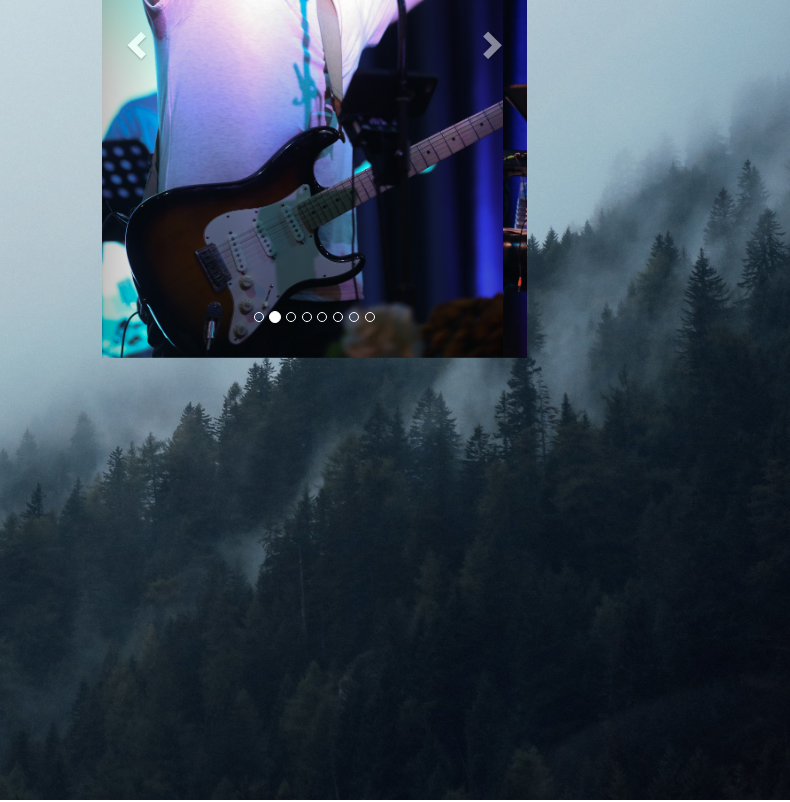
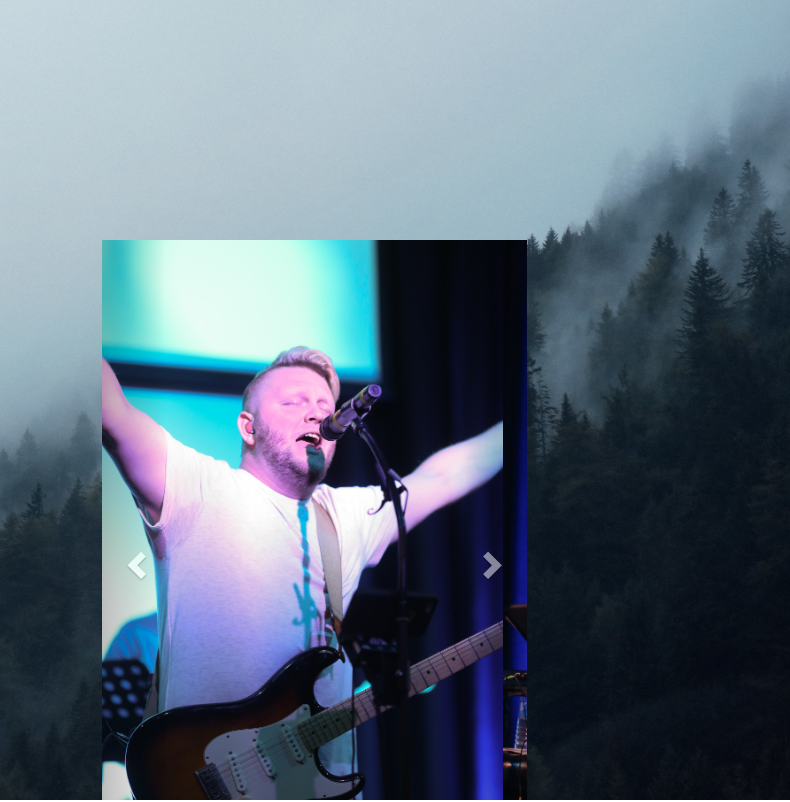
Before and after one commit to RockGuitarist1/WaypointMusic, a plain HTML site: page index.html in a window 1536 px wide. Shown: the top 802 px of the page, 746-1536 px from the left. Drawn offline with nearby package versions, Linux system fonts and the light colour scheme; a script that the page names is missing; a web font is replaced by a local one.

Commit message:
Fixed for MacBook Pro

```diff
--- a/css/styles.css
+++ b/css/styles.css
@@ -523,7 +523,7 @@ header {
 
 @media screen and (min-width: 1440px) {
     .col-sm-6.image-col {
-        top: -450px;
+        margin-top: 20px;
     }
 }
 
```
